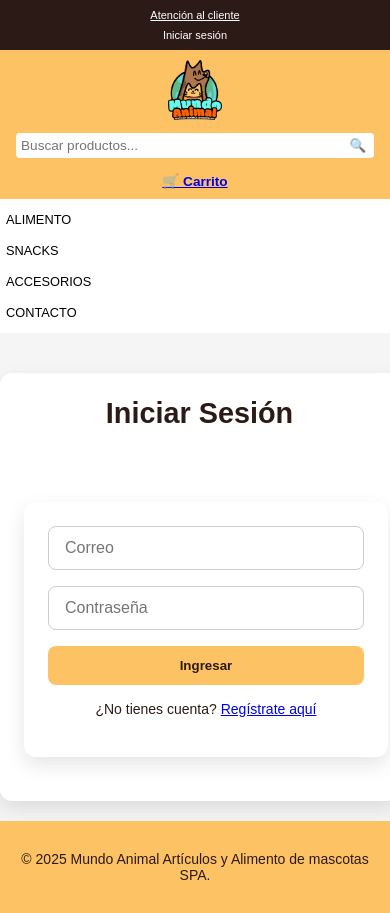
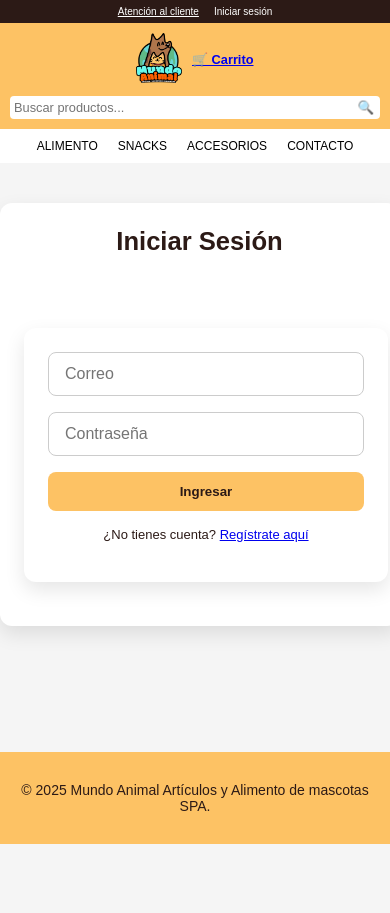
Before and after one commit to vxlentina3lisa/MundoAnimalWeb, a React (Vite) app in the folder mundoanimal/: page /login in a window 390 px wide. After the commit the page ends 844 px from the top, so only its background shows below. Built offline with nearby package versions, Linux system fonts and the light colour scheme; no server answers.

Commit message:
css proyecto 4

```diff
--- a/mundoanimal/src/App.css
+++ b/mundoanimal/src/App.css
@@ -119,6 +119,7 @@ form button:hover {
   padding: 8px;
   border: none;
   border-radius: 4px 0 0 4px;
+  min-width: 0;
 }
 
 .btn-buscar {
@@ -490,48 +491,46 @@ input[type="number"] {
   transform: translateY(-1px);
 }
 
-
 @media (max-width: 768px) {
   .top-bar {
-    flex-direction: column;
-    align-items: center;
-    padding: 8px 16px;
-    font-size: 13px;
+    padding: 8px 10px;
+    font-size: 12px;
+    gap: 8px;
+    justify-content: center;
   }
   .top-bar .link-white, .top-bar .btn-link {
-    margin: 4px 0;
+    margin: 2px 5px;
   }
 
   .middle-bar {
-    flex-direction: column;
-    align-items: center;
+    padding: 10px 10px;
     gap: 10px;
-    padding: 10px 16px;
+    justify-content: center;
   }
   .logo {
-    height: 80px;
+    height: 70px;
   }
   .search-bar {
-    width: 100%;
+    flex-basis: 100%;
+    order: 3;
     max-width: 400px;
   }
   .iconos {
-    width: 100%;
-    justify-content: center;
-    margin-top: 5px;
+    gap: 10px;
+    font-size: 0.9rem;
   }
   .main-nav {
-    flex-direction: column;
     gap: 10px;
-    padding: 10px 0;
+    padding: 8px 0;
   }
   .main-nav a {
-    padding: 5px 12px;
-    font-size: 0.9rem;
+    padding: 3px 8px;
+    font-size: 0.85rem;
   }
 
   .productos-grid {
     grid-template-columns: repeat(auto-fit, minmax(180px, 1fr));
+    gap: 1rem;
     padding: 1rem;
   }
   .card-producto {
@@ -546,7 +545,6 @@ input[type="number"] {
   .producto-precio {
     font-size: 0.95rem;
   }
-
   .contenedor-principal {
     padding: 20px 10px;
   }
@@ -569,7 +567,6 @@ input[type="number"] {
   .seccion-cantidad {
     justify-content: center;
   }
-
   .carrito-item {
     flex-direction: column;
     align-items: flex-start;
@@ -597,53 +594,55 @@ input[type="number"] {
   }
 }
 
+@media (max-width: 480px) {
   body {
-    font-size: 14px;
+    font-size: 13px;
   }
   h2 {
-    font-size: 1.8rem;
+    font-size: 1.6rem;
   }
   .seccion {
-    padding: 1rem;
+    padding: 0.8rem;
   }
   .logo {
-    height: 60px;
+    height: 50px;
   }
   .search-bar input {
-    font-size: 0.85rem;
-    padding: 5px;
+    font-size: 0.8rem;
+    padding: 4px;
   }
   .btn-buscar {
-    padding: 5px 8px;
+    padding: 4px 6px;
   }
   .iconos {
-    font-size: 0.85rem;
-    gap: 8px;
+    font-size: 0.8rem;
+    gap: 6px;
   }
   .main-nav a {
-    font-size: 0.8rem;
-    padding: 3px 6px;
+    font-size: 0.75rem;
+    padding: 2px 5px;
   }
   .top-bar {
-    font-size: 11px;
-    padding: 5px 8px;
+    font-size: 10px;
+    padding: 4px 8px;
+    gap: 5px;
   }
   .productos-grid {
-    grid-template-columns: repeat(auto-fit, minmax(140px, 1fr));
-    gap: 0.8rem;
+    grid-template-columns: repeat(auto-fit, minmax(120px, 1fr));
+    gap: 0.6rem;
   }
   .producto-imagen {
-    height: 120px;
+    height: 100px;
   }
   .producto-nombre {
+    font-size: 0.75rem;
+  }
+  .producto-precio {
     font-size: 0.8rem;
   }
-  .producto-precio {
-    font-size: 0.85rem;
-  }
   .btn-comprar {
-    padding: 0.5rem 0.8rem;
-    font-size: 0.8rem;
+    padding: 0.4rem 0.6rem;
+    font-size: 0.75rem;
   }
   .tarjeta-producto {
     padding: 10px;
@@ -651,48 +650,49 @@ input[type="number"] {
   }
   .imagen-producto {
     max-width: 100%;
-    height: 180px;
+    height: 150px;
   }
   .info-producto h2 {
-    font-size: 1.4rem;
+    font-size: 1.2rem;
   }
   .precio {
-    font-size: 16px;
+    font-size: 14px;
   }
   input[type="number"] {
-    width: 40px;
-    padding: 4px;
+    width: 35px;
+    padding: 3px;
+    font-size: 0.8rem;
+  }
+
+  .carrito-titulo {
+    font-size: 1.5rem;
+  }
+  .carrito-item {
+    padding: 5px;
+  }
+  .carrito-item-imagen {
+    width: 50px;
+    height: 50px;
+  }
+  .carrito-item-nombre {
     font-size: 0.85rem;
   }
-  .carrito-titulo {
-    font-size: 1.6rem;
-  }
-  .carrito-item {
-    padding: 6px;
-  }
-  .carrito-item-imagen {
-    width: 60px;
-    height: 60px;
-  }
-  .carrito-item-nombre {
-    font-size: 0.9rem;
-  }
   .carrito-item-precio {
-    font-size: 0.8rem;
+    font-size: 0.75rem;
   }
   .input-cantidad {
-    width: 40px;
+    width: 35px;
   }
   .btn-eliminar-carrito {
-    padding: 5px 8px;
-    font-size: 0.8rem;
+    padding: 4px 6px;
+    font-size: 0.75rem;
   }
   .carrito-total {
-    font-size: 1.2rem;
+    font-size: 1.1rem;
   }
   .btn-vaciar-carrito,
   .btn-finalizar-compra {
-    padding: 8px 12px;
-    font-size: 0.85rem;
+    padding: 7px 10px;
+    font-size: 0.8rem;
   }
 }
```
